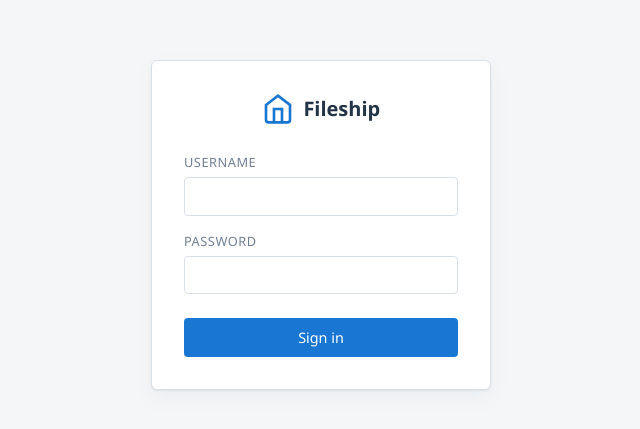
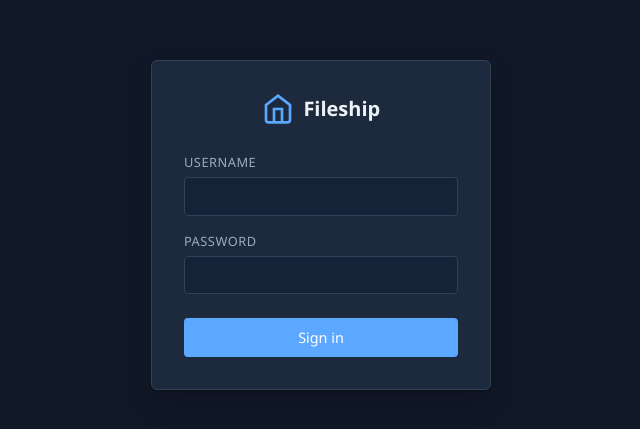
Before and after one commit to Marco-Lu2508/fileship, a Svelte app in the folder frontend/: page / in a window 1280 px wide. Shown: the part 175-604 px from the top of the page, without its empty margins (319-959 px from the left). Built offline with nearby package versions, Linux system fonts and the light colour scheme.

Commit message:
fix: make themes and media types reliable

```diff
--- a/frontend/src/App.svelte
+++ b/frontend/src/App.svelte
@@ -34,28 +34,28 @@
 
 <style>
   /* ── Dark (default) ─────────────────────────────── */
-  :global(:root),
-  :global([data-theme="dark"]) {
-    --bg:          #f4f6f8;
-    --bg2:         #e9edf2;
-    --surface:     #ffffff;
-    --surface2:    #f8fafc;
-    --border:      #d9e0e7;
-    --text:        #243447;
-    --text2:       #718096;
-    --accent:      #1976d2;
-    --accent-h:    #125ca8;
-    --danger:      #d64545;
-    --danger-bg:   #fff1f1;
-    --success:     #2f8f5b;
-    --skel:        #e3e9ef;
-    --input-bg:    #ffffff;
-    --header-bg:   #ffffff;
-    --row-hover:   #f1f6fb;
-    --shadow:      0 1px 2px rgba(31, 45, 61, 0.08), 0 8px 24px rgba(31, 45, 61, 0.04);
+  :global(html),
+  :global(html[data-theme="dark"]) {
+    --bg:          #111827;
+    --bg2:         #172235;
+    --surface:     #1d2a3d;
+    --surface2:    #162235;
+    --border:      #304158;
+    --text:        #edf2f7;
+    --text2:       #9aabc0;
+    --accent:      #5ca7ff;
+    --accent-h:    #388be8;
+    --danger:      #f27777;
+    --danger-bg:   #3a2328;
+    --success:     #65c58a;
+    --skel:        #2a3a51;
+    --input-bg:    #152238;
+    --header-bg:   #172235;
+    --row-hover:   #263951;
+    --shadow:      0 1px 2px rgba(0,0,0,0.3), 0 12px 28px rgba(0,0,0,0.18);
   }
   /* ── Light ──────────────────────────────────────── */
-  :global([data-theme="light"]) {
+  :global(html[data-theme="light"]) {
     --bg:          #f5f5f5;
     --bg2:         #ebebeb;
     --surface:     #ffffff;
@@ -76,7 +76,7 @@
   }
 
   /* ── Nord ───────────────────────────────────────── */
-  :global([data-theme="nord"]) {
+  :global(html[data-theme="nord"]) {
     --bg:          #2e3440;
     --bg2:         #272c36;
     --surface:     #3b4252;
@@ -97,7 +97,7 @@
   }
 
   /* ── Solarized Dark ─────────────────────────────── */
-  :global([data-theme="solarized"]) {
+  :global(html[data-theme="solarized"]) {
     --bg:          #002b36;
     --bg2:         #00212b;
     --surface:     #073642;
@@ -118,7 +118,7 @@
   }
 
   /* ── Gruvbox ────────────────────────────────────── */
-  :global([data-theme="gruvbox"]) {
+  :global(html[data-theme="gruvbox"]) {
     --bg:          #282828;
     --bg2:         #1d2021;
     --surface:     #3c3836;
--- a/frontend/src/components/ThemePicker.svelte
+++ b/frontend/src/components/ThemePicker.svelte
@@ -34,34 +34,34 @@
   .overlay {
     position: fixed; inset: 0; z-index: 900;
     display: flex; align-items: flex-start; justify-content: flex-end;
-    padding: 3rem 1rem 0;
+    padding: 4.5rem 1rem 0;
   }
   .picker {
     background: var(--surface); border: 1px solid var(--border);
-    border-radius: 6px; width: 180px; box-shadow: var(--shadow);
+    border-radius: 9px; width: 224px; box-shadow: var(--shadow);
     overflow: hidden;
   }
   .picker-header {
     display: flex; align-items: center; justify-content: space-between;
-    padding: 0.6rem 0.75rem; border-bottom: 1px solid var(--border);
-    font-size: 0.8rem; color: var(--text2); text-transform: uppercase; letter-spacing: 0.05em;
+    padding: 0.8rem 0.9rem; border-bottom: 1px solid var(--border);
+    font-size: 0.72rem; color: var(--text2); text-transform: uppercase; letter-spacing: 0.08em;
   }
   .picker-header button { background: none; border: none; color: var(--text2); cursor: pointer; display: flex; }
   .theme-list { padding: 0.3rem; }
   .theme-item {
-    display: flex; align-items: center; gap: 0.6rem;
+    display: flex; align-items: center; gap: 0.7rem;
     width: 100%; background: none; border: none; color: var(--text);
-    padding: 0.45rem 0.5rem; border-radius: 3px; cursor: pointer; font-size: 0.875rem;
+    padding: 0.65rem 0.6rem; border-radius: 6px; cursor: pointer; font-size: 0.875rem;
     text-align: left;
   }
   .theme-item:hover { background: var(--row-hover); }
   .theme-item.active { color: var(--accent); }
   .active-mark { margin-left: auto; color: var(--accent); display: flex; }
   .swatch {
-    width: 14px; height: 14px; border-radius: 50%; border: 1px solid var(--border); flex-shrink: 0;
+    width: 22px; height: 22px; border-radius: 6px; border: 1px solid var(--border); flex-shrink: 0;
   }
   /* Swatch Farben */
-  .swatch[data-theme="dark"]      { background: #e94560; }
+  .swatch[data-theme="dark"]      { background: #172235; }
   .swatch[data-theme="light"]     { background: #1565c0; }
   .swatch[data-theme="nord"]      { background: #88c0d0; }
   .swatch[data-theme="solarized"] { background: #268bd2; }
```
Also changed, not shown: 1 other file (tests, documents, lock files or other folders).
